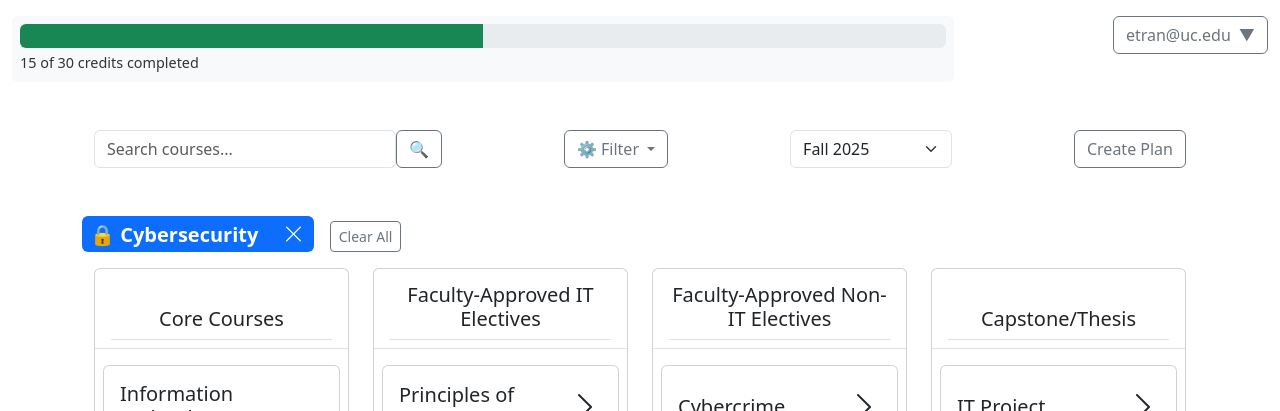
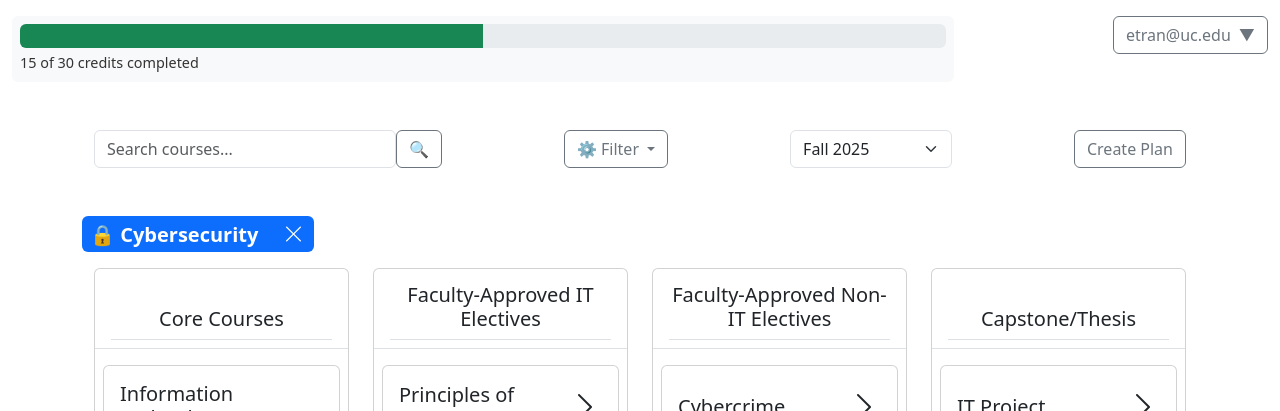
Before and after one commit to Janell-Huyck/msit-hci-prototype, a Jekyll site: the page built from fall-cybersecurity.html, in a window 1280 px wide. Shown: the top 411 px of the page. Built offline with Jekyll 4.4.1, drawn with Linux system fonts in a browser that asks for light colours.

Commit message:
Remove 'clear all' button from filter droplets

```diff
--- a/_includes/top_controls.html
+++ b/_includes/top_controls.html
@@ -199,16 +199,6 @@
           {% endif %}
         </span>
     {% endif %}
-
-    {% comment %} Clear All if both present {% endcomment %}
-    {% if page.url contains 'online' or page.url contains 'cybersecurity' %}
-    <a
-            href="{% if page.url contains '/summer' %}{{ site.baseurl }}/summer.html{% elsif page.url contains '/fall' %}{{ site.baseurl }}/fall.html{% else %}{{ site.baseurl }}/index.html{% endif %}"
-            class="btn btn-sm btn-outline-secondary ms-2"
-    >
-        Clear All
-    </a>
-    {% endif %}
 </div>
 
 
```
